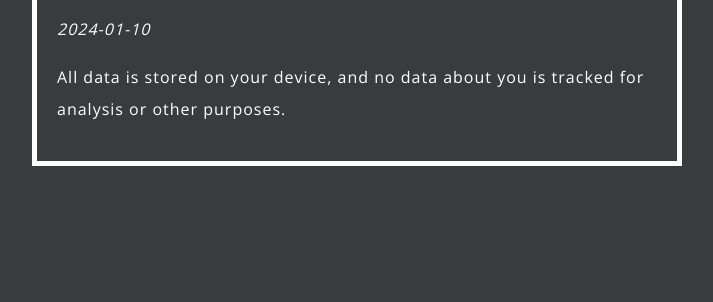
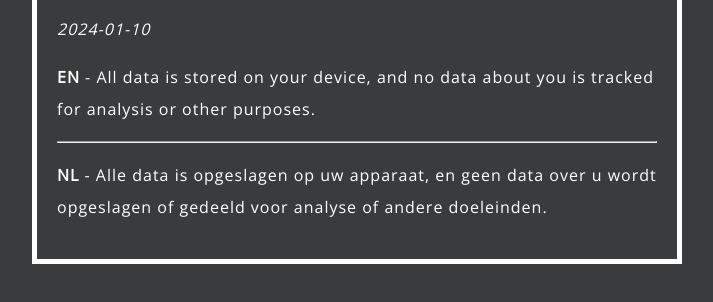
Before and after one commit to finnhamers/finnhamers.github.io, a plain HTML site: page privacy.html in a window 1280 px wide. Shown: the part 344-646 px from the top of the page, without its empty margins (283-996 px from the left). Drawn offline with nearby package versions, Linux system fonts and the light colour scheme.

Commit message:
Add dutch

```diff
--- a/privacy.html
+++ b/privacy.html
@@ -10,6 +10,8 @@
     <h1>AboutTime Habit Tracker - Privacy Policy</h1>
     <p><i>2024-01-10</i></p>
 
-    <p>All data is stored on your device, and no data about you is tracked for analysis or other purposes.</p>
+    <p><b>EN</b> - All data is stored on your device, and no data about you is tracked for analysis or other purposes.</p>
+    <hr />
+    <p><b>NL</b> - Alle data is opgeslagen op uw apparaat, en geen data over u wordt opgeslagen of gedeeld voor analyse of andere doeleinden.</p>
   </body>
 </html>
```
